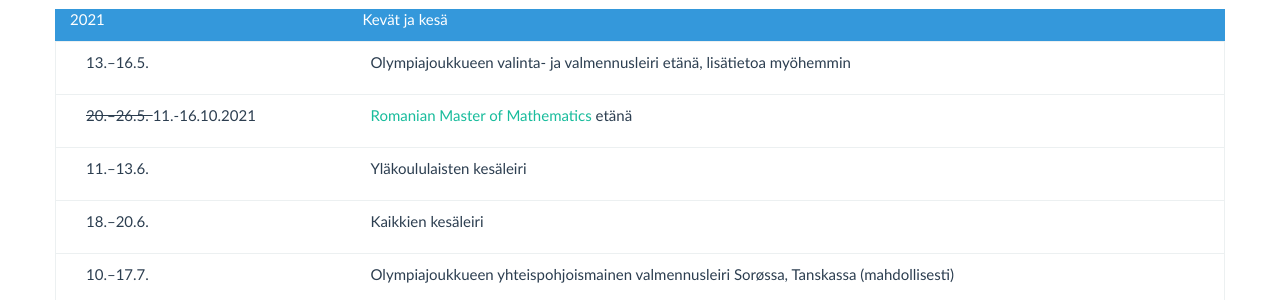
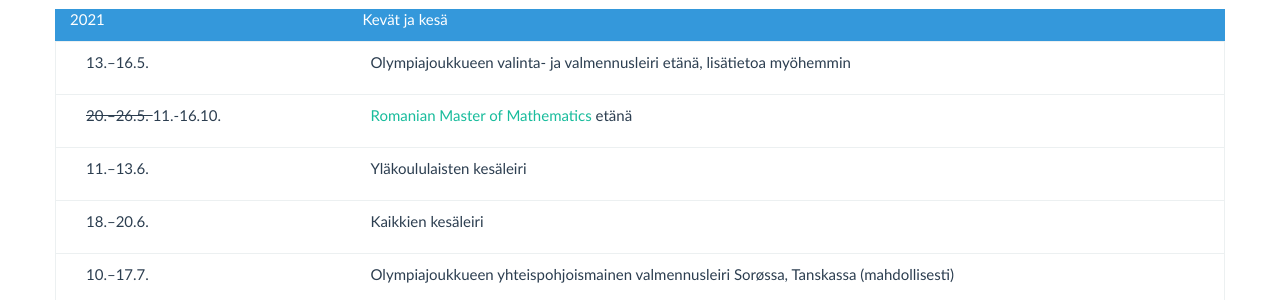
Before and after one commit to matematiikkakilpailut/matematiikkakilpailut.github.io, a Jekyll site: the page built from aikataulu/index.md, in a window 1280 px wide. Shown: the part 259-559 px from the top of the page. Built offline with Jekyll 4.4.1, drawn with Linux system fonts in a browser that asks for light colours.

Commit message:
Update index.md
2021 poistettu turhana

```diff
--- a/aikataulu/index.md
+++ b/aikataulu/index.md
@@ -8,7 +8,7 @@
     otsikko: true
   - tapahtuma: "Olympia&shy;joukkueen valinta- ja valmennusleiri etänä, lisätietoa myöhemmin"
     pvm: "13.&ndash;16.5."
-  - pvm: "<del>20.&ndash;26.5. </del> 11.-16.10.2021"
+  - pvm: "<del>20.&ndash;26.5. </del> 11.-16.10."
     tapahtuma: "[Romanian Master of Mathematics](http://rmms.lbi.ro/rmm2021/index.php?id=home) etänä"
   - pvm: "11.&ndash;13.6."
     tapahtuma: "Yläkoululaisten kesäleiri"
```
